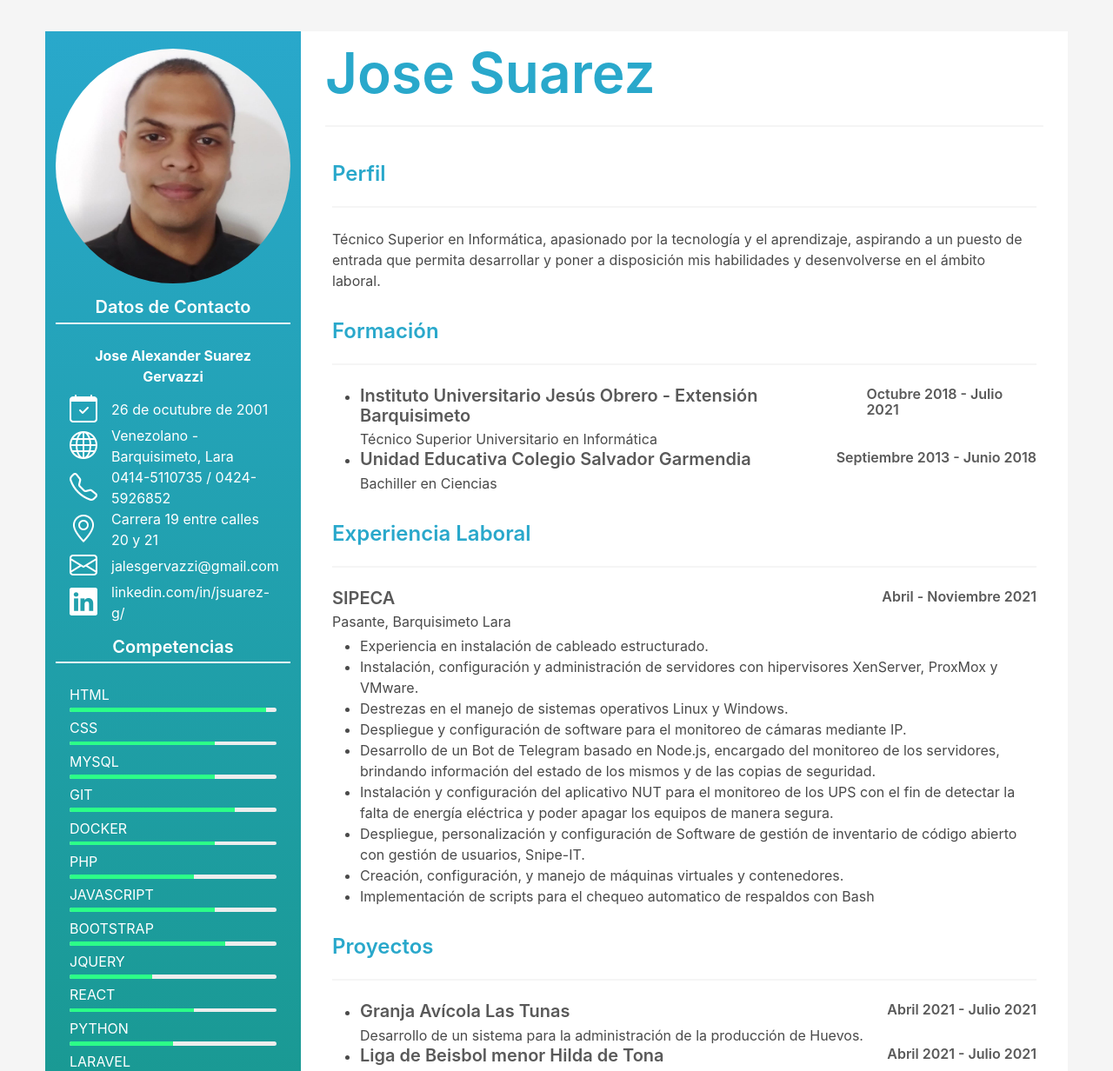
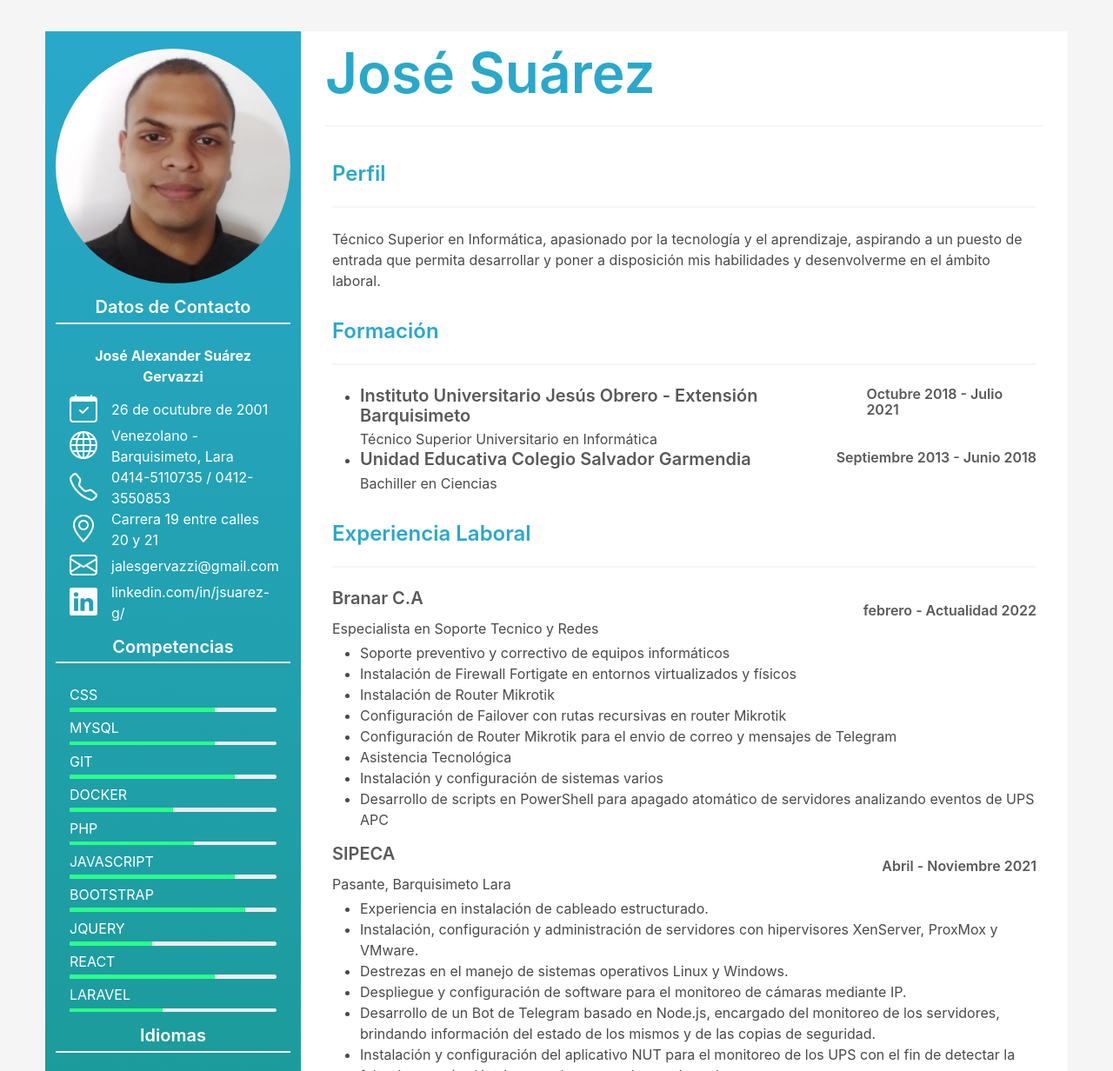
Before and after one commit to JoseAle2610/curriculum, a plain HTML site: page index.html in a window 1280 px wide. Shown: the top 1232 px of the page at 87% size. Drawn offline with nearby package versions, Linux system fonts and the light colour scheme.

Commit message:
actualizacion

```diff
--- a/index.html
+++ b/index.html
@@ -26,7 +26,7 @@
                     <hr>
                     <ul class="mx-4">
                         <li class="has-text-weight-bold mb-2">
-                            Jose Alexander Suarez Gervazzi
+                            José Alexander Suárez Gervazzi
                         </li>
                         <li class="is-flex is-align-items-center">
                             <h3 class="title is-3"><i class="bi bi-calendar-check"></i></h3>
@@ -38,7 +38,7 @@
                         </li>
                         <li class="is-flex is-align-items-center has-text-left">
                             <h3 class="title is-3"><i class="bi bi-telephone"></i></h3>
-                            0414-5110735 / 0424-5926852
+                            0414-5110735 / 0412-3550853
                        </li>
                         <li class="is-flex is-align-items-center has-text-left">
                             <h3 class="title is-3"><i class="bi bi-geo-alt"></i></h3>
@@ -62,9 +62,6 @@
                     </h3>
                     <hr>
                     <ul class="mx-4">
-                        <li>HTML
-                            <progress class="progress is-small" value="95" max="100"></progress>
-                        </li>
                         <li>CSS
                             <progress class="progress is-small" value="70" max="100"></progress>
                         </li>
@@ -75,28 +72,25 @@
                             <progress class="progress is-small" value="80" max="100"></progress>
                         </li>
                         <li>DOCKER
-                            <progress class="progress is-small" value="70" max="100"></progress>
+                            <progress class="progress is-small" value="50" max="100"></progress>
                         </li>
                         <li>PHP
                             <progress class="progress is-small" value="60" max="100"></progress>
                         </li>
                         <li>JAVASCRIPT
-                            <progress class="progress is-small" value="70" max="100"></progress>
+                            <progress class="progress is-small" value="80" max="100"></progress>
                         </li>
                         <li>BOOTSTRAP
-                            <progress class="progress is-small" value="75" max="100"></progress>
+                            <progress class="progress is-small" value="85" max="100"></progress>
                         </li>
                         <li>JQUERY
                             <progress class="progress is-small" value="40" max="100"></progress>
                         </li>
                         <li>REACT
-                            <progress class="progress is-small" value="60" max="100"></progress>
-                        </li>
-                        <li>PYTHON
-                            <progress class="progress is-small" value="50" max="100"></progress>
+                            <progress class="progress is-small" value="70" max="100"></progress>
                         </li>
                         <li>LARAVEL
-                            <progress class="progress is-small" value="30" max="100"></progress>
+                            <progress class="progress is-small" value="45" max="100"></progress>
                         </li>
                     </ul>
                 </div>
@@ -127,13 +121,13 @@
             </aside>
             <main class="column has-background-white my-6">
                 <header class="mx-4">
-                    <h1 class="title is-1">Jose Suarez</h1>
+                    <h1 class="title is-1">José Suárez</h1>
                     <hr>
                 </header>
                 <section class="section">
                     <h2 class="title is-4">Perfil</h2>
                     <hr>
-                    <p>Técnico Superior en Informática, apasionado por la tecnología y el aprendizaje, aspirando a un puesto de entrada que permita desarrollar y poner a disposición mis habilidades y desenvolverse en el ámbito laboral.</p>
+                    <p>Técnico Superior en Informática, apasionado por la tecnología y el aprendizaje, aspirando a un puesto de entrada que permita desarrollar y poner a disposición mis habilidades y desenvolverme en el ámbito laboral.</p>
                 </section>
                 <section class="section">
                     <h2 class="title is-4">Formación</h2>
@@ -160,7 +154,24 @@
                 <section class="section">
                     <h2 class="title is-4"> Experiencia Laboral </h2>
                     <hr>
-                    <ul>
+                    <ul class="experiencia">
+                        <li>
+                            <div class="is-flex is-justify-content-space-between">
+                                <h3 class="title is-5 mb-1">Branar C.A</h3>
+                                <div class="title is-6">febrero - Actualidad 2022</div>
+                            </div>
+                            <p>Especialista en Soporte Tecnico y Redes</p>
+                            <ul class="list mt-1">
+                                <li>Soporte preventivo y correctivo de equipos informáticos</li>
+                                <li>Instalación de Firewall Fortigate en entornos virtualizados y físicos</li>
+                                <li>Instalación de Router Mikrotik</li>
+                                <li>Configuración de Failover con rutas recursivas en router Mikrotik</li>
+                                <li>Configuración de Router Mikrotik para el envio de correo y mensajes de Telegram</li>
+                                <li>Asistencia Tecnológica</li>
+                                <li>Instalación y configuración de sistemas varios</li>
+                                <li>Desarrollo de scripts en PowerShell para apagado atomático de servidores analizando eventos de UPS APC</li>
+                            </ul>
+                        </li>
                         <li>
                             <div class="is-flex is-justify-content-space-between">
                                 <h3 class="title is-5 mb-1">SIPECA</h3>
@@ -222,8 +233,8 @@
           </div>
         </div>
         <!-- Load external JavaScript -->
+        <script src="https://cdnjs.cloudflare.com/ajax/libs/html2pdf.js/0.10.1/html2pdf.bundle.min.js" integrity="sha512-GsLlZN/3F2ErC5ifS5QtgpiJtWd43JWSuIgh7mbzZ8zBps+dvLusV+eNQATqgA/HdeKFVgA5v3S/cIrLF7QnIg==" crossorigin="anonymous" referrerpolicy="no-referrer"></script>
         <script src="scripts.js"></script>
-
     </body>
 
 </html>
--- a/styles.css
+++ b/styles.css
@@ -8,6 +8,9 @@
 }
 .section {
     padding: 1rem 1.5rem;
+}
+.section ul.experiencia div{
+  margin-top: 1em;
 }
 .has-background-primary {
   background-image: linear-gradient(#29a8cb, #159583);
```
